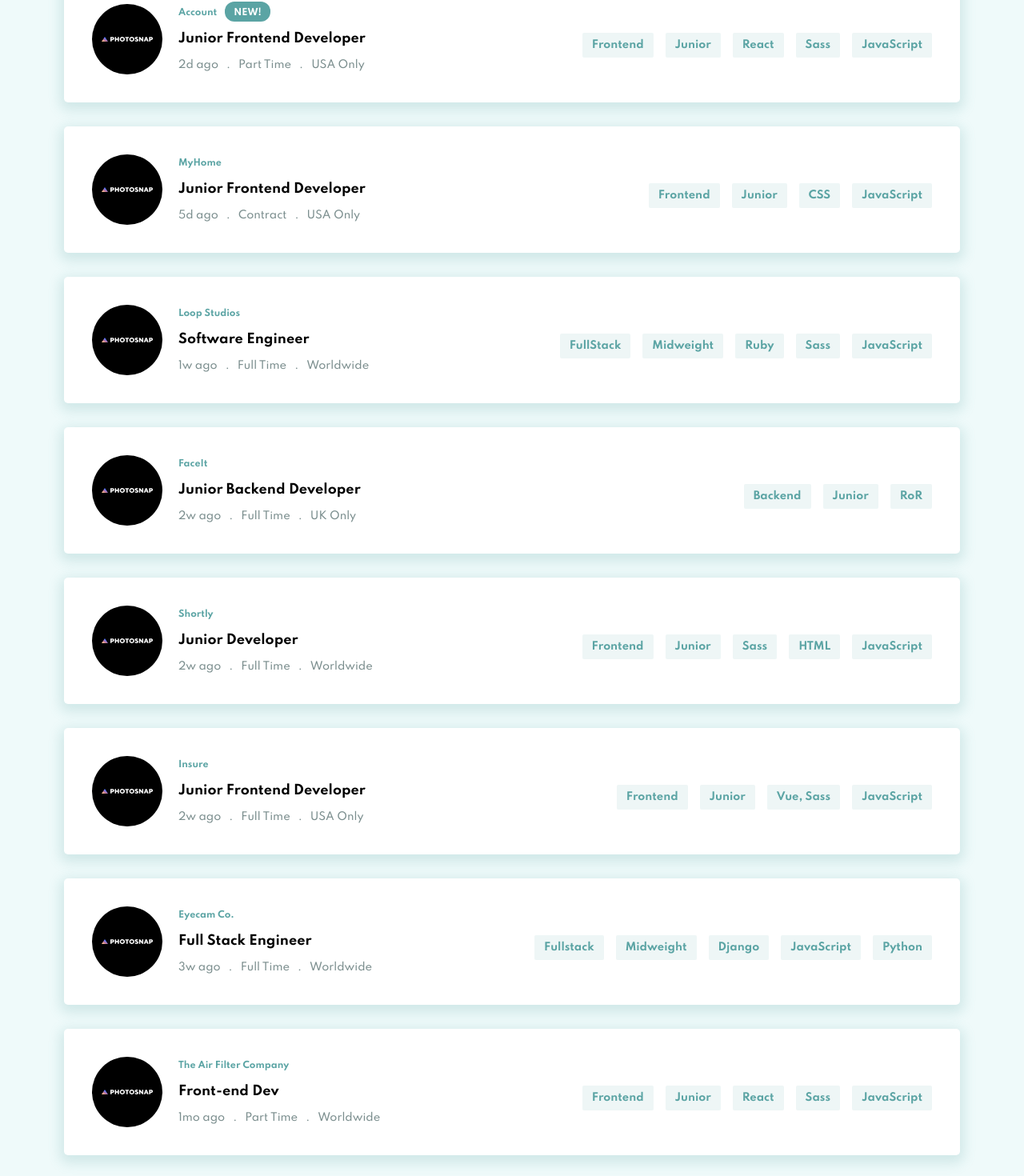
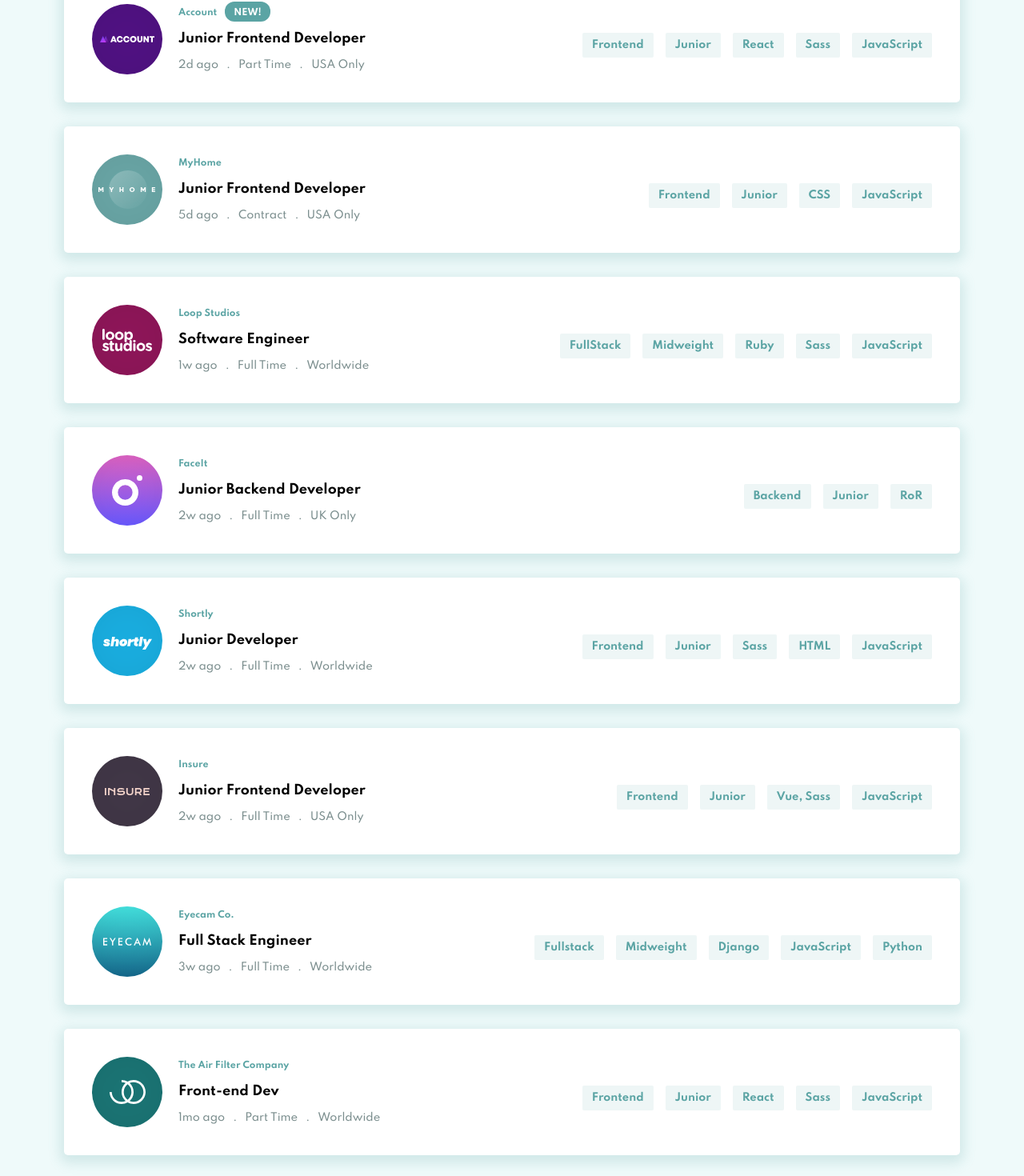
Before and after one commit to emmaadesile/static-job-listings, a React (Create React App) app: page / in a window 1280 px wide. Shown: the part 666-2136 px from the top of the page at 80% size. Built offline with nearby package versions, Linux system fonts and the light colour scheme.

Commit message:
update filter feature

```diff
--- a/package.json
+++ b/package.json
@@ -6,6 +6,8 @@
     "@testing-library/jest-dom": "^4.2.4",
     "@testing-library/react": "^9.3.2",
     "@testing-library/user-event": "^7.1.2",
+    "global": "^4.4.0",
+    "now": "^18.0.0",
     "react": "^16.13.1",
     "react-dom": "^16.13.1",
     "react-scripts": "3.4.1"
--- a/src/App.js
+++ b/src/App.js
@@ -51,6 +51,12 @@
     }
   };
 
+  const filteredJobs = jobs.map((job) => {
+    return filters.filter(
+      (filter) => filter === job.role || filter === job.level
+    );
+  });
+
   return (
     <div>
       <Header />
--- a/src/components/card.js
+++ b/src/components/card.js
@@ -164,7 +164,7 @@
       <div className="position">
         <img
           className="logo"
-          src={require("../static/images/photosnap.svg")}
+          src={logo}
           alt="logo"
         />
         <div className="position-info">
--- a/src/data/data.js
+++ b/src/data/data.js
@@ -2,7 +2,7 @@
   {
     id: 1,
     company: "Photosnap",
-    logo: "../static/images/photosnap.svg",
+    logo: require("../static/images/photosnap.svg"),
     new: true,
     featured: true,
     position: "Senior Frontend Developer",
@@ -16,7 +16,7 @@
   {
     id: 2,
     company: "Manage",
-    logo: "../static/images/manage.svg",
+    logo: require("../static/images/manage.svg"),
     new: true,
     featured: true,
     position: "Fullstack Developer",
@@ -31,7 +31,7 @@
   {
     id: 3,
     company: "Account",
-    logo: "../static/images/account.svg",
+    logo: require("../static/images/account.svg"),
     new: true,
     featured: false,
     position: "Junior Frontend Developer",
@@ -46,7 +46,7 @@
   {
     id: 4,
     company: "MyHome",
-    logo: "../static/images/myhome.svg",
+    logo: require("../static/images/myhome.svg"),
     new: false,
     featured: false,
     position: "Junior Frontend Developer",
@@ -60,7 +60,7 @@
   {
     id: 5,
     company: "Loop Studios",
-    logo: "../static/images/loop-studios.svg",
+    logo: require("../static/images/loop-studios.svg"),
     new: false,
     featured: false,
     position: "Software Engineer",
@@ -75,7 +75,7 @@
   {
     id: 6,
     company: "FaceIt",
-    logo: "../static/images/faceit.svg",
+    logo: require("../static/images/faceit.svg"),
     new: false,
     featured: false,
     position: "Junior Backend Developer",
@@ -89,7 +89,7 @@
   {
     id: 7,
     company: "Shortly",
-    logo: "../static/images/shortly.svg",
+    logo: require("../static/images/shortly.svg"),
     new: false,
     featured: false,
     position: "Junior Developer",
@@ -104,7 +104,7 @@
   {
     id: 8,
     company: "Insure",
-    logo: "../static/images/insure.svg",
+    logo: require("../static/images/insure.svg"),
     new: false,
     featured: false,
     position: "Junior Frontend Developer",
@@ -119,7 +119,7 @@
   {
     id: 9,
     company: "Eyecam Co.",
-    logo: "../static/images/eyecam-co.svg",
+    logo: require("../static/images/eyecam-co.svg"),
     new: false,
     featured: false,
     position: "Full Stack Engineer",
@@ -134,7 +134,7 @@
   {
     id: 10,
     company: "The Air Filter Company",
-    logo: "../static/images/the-air-filter-company.svg",
+    logo: require("../static/images/the-air-filter-company.svg"),
     new: false,
     featured: false,
     position: "Front-end Dev",
```
Also changed, not shown: 2 other files (tests, documents, lock files or other folders).
